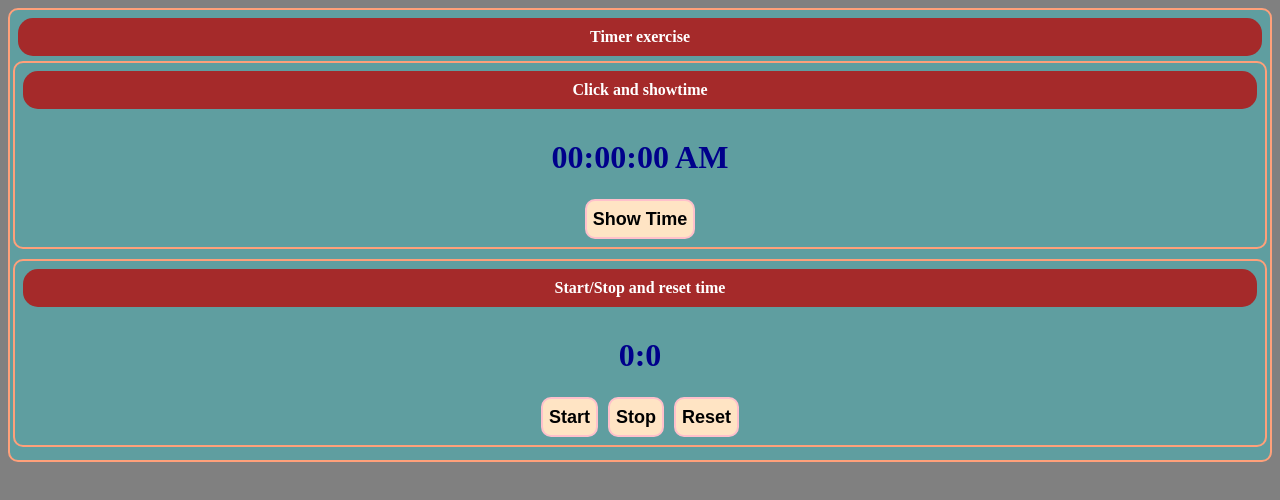
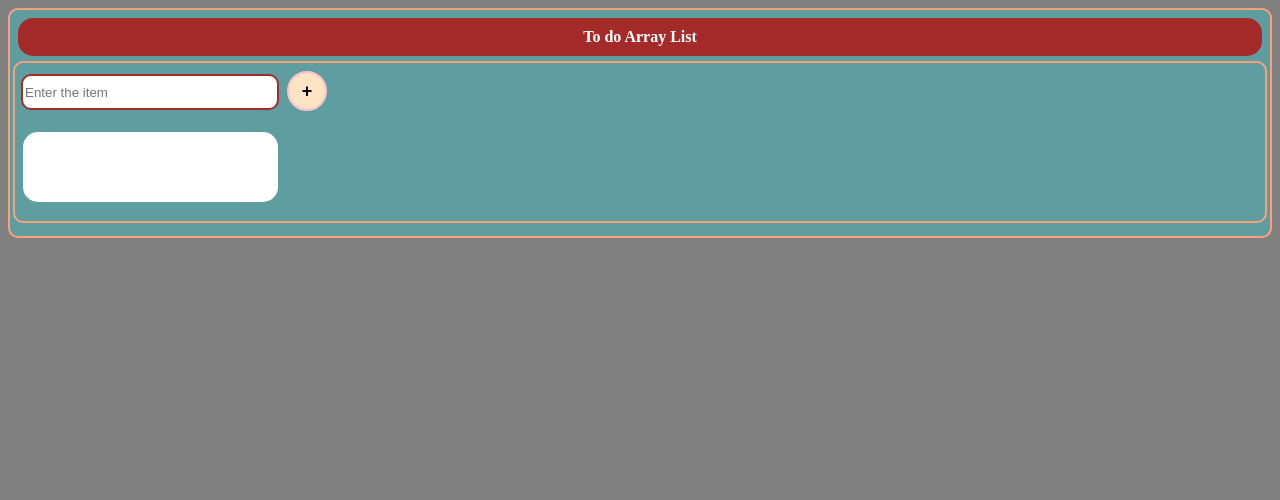
Before and after one commit to dpateireya/reactrepo, a React (Create React App) app: page /todo in a window 1280 px wide. Shown: the top 500 px of the page. Built offline with nearby package versions, Linux system fonts and the light colour scheme.

Commit message:
complete todolist
i have completed todolist.
i have filter by item value

```diff
--- a/src/App.js
+++ b/src/App.js
@@ -1,10 +1,10 @@
 import "./App.css";
-import Timer from "./timer/Timer";
+import Todo from "./todo/todo1/Todo";
 
 function App() {
   return (
     <>
-      <Timer />
+      <Todo />
     </>
   );
 }
--- a/src/index.js
+++ b/src/index.js
@@ -1,9 +1,9 @@
 import React from "react";
+import ReactDOM from "react-dom/client";
 import App from "./App";
-import ReactDOM from "react-dom/client";
 
 // import ReactDom from "react-dom";
-// ReactDom.render(<App />, document.getElementById("root"));
+// ReactDom.render("helloworld", document.getElementById("root"));
 
 const root = ReactDOM.createRoot(document.getElementById("root"));
 root.render(<App />);
--- /dev/null
+++ b/src/todo/todo1/Todo.css
@@ -0,0 +1,75 @@
+.todo_form_style {
+  padding: 3px;
+  border-radius: 10px;
+  border-style: solid;
+  border-width: 2px;
+  border-color: lightsalmon;
+  background-color: cadetblue;
+  margin-bottom: 10px;
+}
+.todo_textbox_style {
+  height: 30px;
+  width: 250px;
+  margin: 3px;
+  border-radius: 10px;
+  border-style: solid;
+  border-width: 2px;
+  border-color: brown;
+}
+
+.todo_label_style {
+  height: 25px;
+  font-weight: bolder;
+  color: darkblue;
+  text-align: center;
+  margin: 30px 0;
+  font-size: xx-large;
+}
+
+.todo_button_style {
+  height: 40px;
+  width: 40px;
+  font-size: large;
+  margin: 5px;
+  font-weight: bolder;
+  border-radius: 20px;
+  border-style: solid;
+  border-width: 2px;
+  border-color: pink;
+  background-color: bisque;
+}
+
+div ul {
+  background-color: white;
+  margin-left: 5px;
+  padding: 10px;
+  list-style-type: none;
+  border-radius: 15px;
+  width: 235px;
+  min-height: 50px;
+}
+ul li {
+  margin: 5px;
+  background-color: blanchedalmond;
+  padding: 5px;
+  font-size: large;
+  font-weight: bolder;
+  text-transform: capitalize;
+  border-radius: 10px;
+}
+ul li span {
+  margin-left: 20px;
+}
+ul li button {
+  margin: 0 10px;
+  background-color: aquamarine;
+  border-radius: 15px;
+  width: 30px;
+  height: 30px;
+  font-size: 20px;
+  border-width: 1px;
+}
+
+ul li button :hover {
+  color: yellow;
+}
--- /dev/null
+++ b/src/todo/todo1/Todo.js
@@ -0,0 +1,73 @@
+import "./Todo.css";
+import Heading from "../../adsbox/heading/Heading";
+import { useState } from "react";
+
+function Todo() {
+  let [Items, setItems] = useState("");
+  let [ListItems, setListItems] = useState([]);
+
+  function addItemsub() {
+    setListItems((pre) => {
+      const obj = [...pre, Items];
+      return obj;
+    });
+    setItems("");
+  }
+  // function removeItemsub(e) {
+  //   let val = e.target.value;
+  //   setListItems(ListItems.filter((pre) => pre !== val));
+  // }
+
+  function removeItemsub(e) {
+    let val = e.target.value;
+
+    setListItems((preListItems) => {
+      return preListItems.filter((item, index) => {
+        return item !== val;
+      });
+    });
+  }
+
+  function getItemsub(e) {
+    setItems(e.target.value);
+  }
+  return (
+    <>
+      <div className="todo_form_style">
+        <div>
+          <Heading head="To do Array List" />
+        </div>
+        <div className="todo_form_style">
+          <div>
+            <input
+              className="todo_textbox_style"
+              placeholder="Enter the item"
+              value={Items}
+              type="text"
+              onChange={getItemsub}
+            />
+            <button className="todo_button_style" onClick={addItemsub}>
+              +
+            </button>
+          </div>
+          <div>
+            <ul>
+              {ListItems.map((item, index) => {
+                return (
+                  <li id={index} key={index}>
+                    <button onClick={removeItemsub} id={index} value={item}>
+                      x
+                    </button>
+                    <span>{item}</span>
+                  </li>
+                );
+              })}
+            </ul>
+          </div>
+        </div>
+      </div>
+    </>
+  );
+}
+
+export default Todo;
```
Also changed, not shown: src/showads/Showads.js (+7 -3 lines), src/testfile.js (added).
